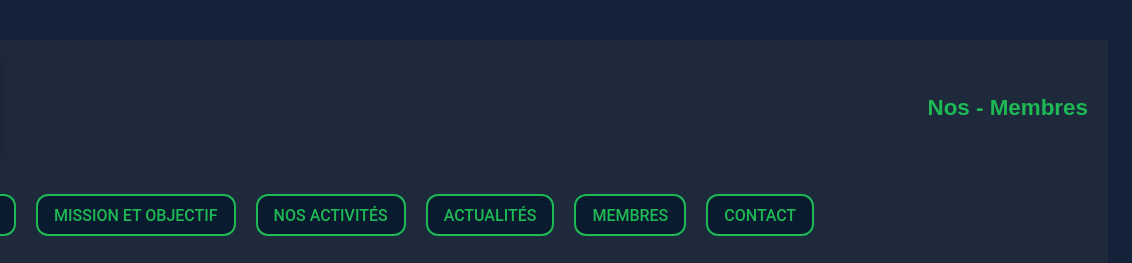
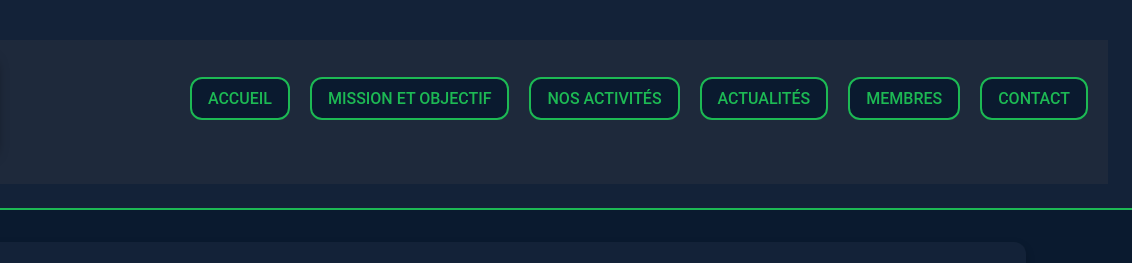
Before and after one commit to ARTL-sys/artlogistique, a plain HTML site: page membres.html in a window 1280 px wide. Shown: the top 263 px of the page, 148-1280 px from the left. Drawn offline with Linux system fonts and the light colour scheme.

Commit message:
Update membres.html

```diff
--- a/membres.html
+++ b/membres.html
@@ -15,7 +15,6 @@
         <nav class="navbar">
 
           <div class="logo"><img src="img/IMG_9481.jpg" alt="Logo ARTL" style="max-width: 100px; height: auto;"></div>
-          <h1>Nos - Membres</h1>
 
           <div class="menu-toggle" id="menu-toggle">
             <span class="bar"></span>
```
